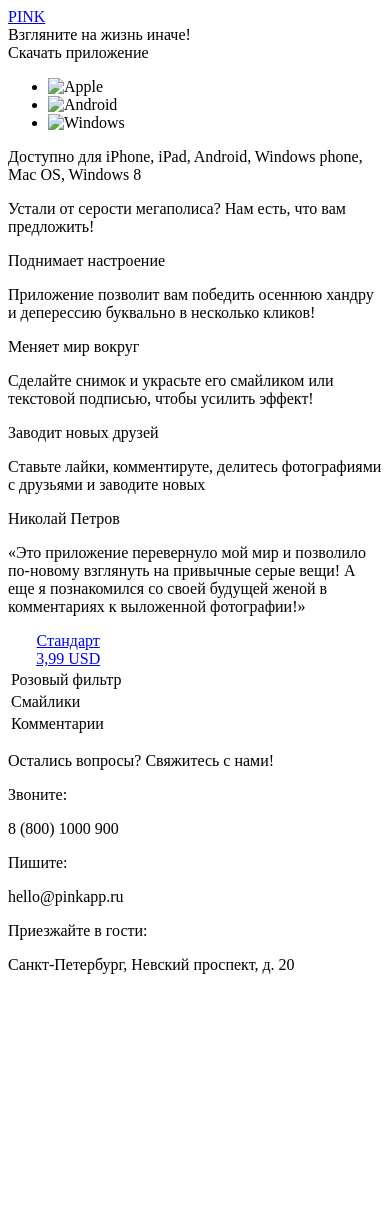
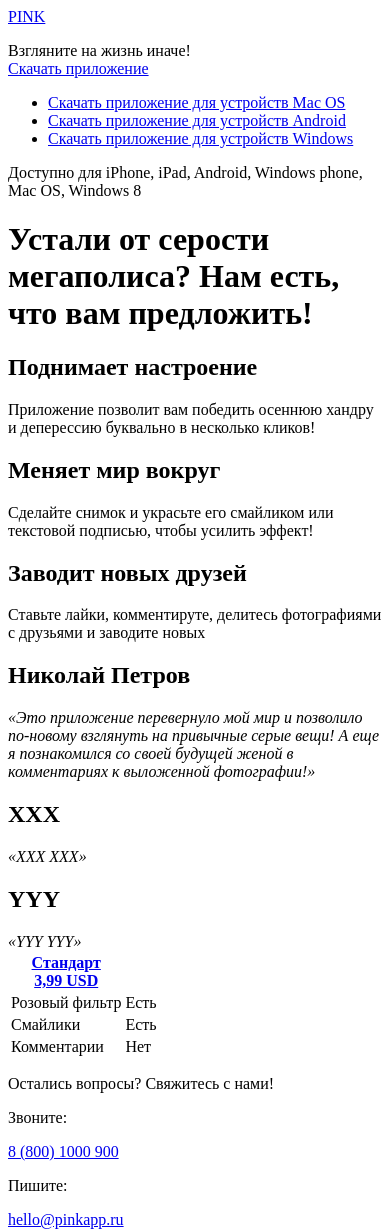
Before and after one commit to oaglazunova/31210-Pink, a website: page index.html in a window 390 px wide. Shown: the top 1231 px of the page. Before the commit the page ends 990 px from the top, so only its background shows below. Drawn offline with Linux system fonts and the light colour scheme.

Commit message:
Ispravleniia posle sozvona

```diff
--- a/index.html
+++ b/index.html
@@ -7,35 +7,32 @@
   <meta charset="utf-8">
   <title>HTML Academy: Pink</title>
   <!-- <link rel="stylesheet" href="css/style.css"> -->
-    <link rel="stylesheet" href="css/fontello.css">
-    <link rel="stylesheet" href="css/animation.css">
-    <!--[if IE 7]><link rel="stylesheet" href="css/fontello-ie7.css"><![endif]-->
 </head>
 
 
 
 <body>
-    <!-- <script src="js/script.js"></script> -->
 
 
 
   <header class="page-header">
-        <div class="container  clearfix">
-            <a class="page-header__logo" href="#">PINK</a>
-            <a class="page-header__btn-menu" href="#"><span class="icon-menu"></span></a>
+    <div class="page-header__inner">
+      <a class="page-header__logo-link" href="#">PINK</a>
+      <a class="page-header__menu-toggler" id="menu-toggler" href="#"><span></span></a>
+      <ul class="main-nav">
+      </ul>
     </div>
   </header>
 
 
 
-    <main class="page-content">
-        <div class="container">
+  <div class="page-content">
 
 
 
-            <div class="promo-block">
-                <div class="promo-block__inner">
-                    <span class="text-big">Взгляните на жизнь иначе!</span>
+    <div class="promo">
+      <div class="promo__inner">
+        <span class="promo__text">Взгляните на жизнь иначе!</span>
       </div>
     </div>
 
@@ -43,13 +40,16 @@
 
     <div class="download">
       <div class="download__inner">
-                    <a class="btn-download">Скачать приложение</a>
+        <a class="btn" href="#">Скачать приложение</a>
         <ul class="download__os-list">
-                        <li><img class="logo-os  logo--apple" src="#" alt="Apple" title="Apple">
+          <li>
+            <a class="logo-os  logo-os--apple" href="#">Скачать приложение для устройств Mac OS</a>
           </li>
-                        <li><img class="logo-os  logo--android" src="#" alt="Android" title="Android">
+          <li>
+            <a class="logo-os  logo-os--android" href="#">Скачать приложение для устройств Android</a>
           </li>
-                        <li><img class="logo-os  logo--windows" src="#" alt="Windows" title="Windows">
+          <li>
+            <a class="logo-os  logo-os--windows" href="#">Скачать приложение для устройств Windows</a>
           </li>
         </ul>
         <p>Доступно для iPhone, iPad, Android, Windows phone, Mac OS, Windows 8</p>
@@ -60,69 +60,92 @@
 
     <div class="features">
       <div class="features__inner">
-                    <p class="text-big">Устали от серости мегаполиса? Нам есть, что вам предложить!</p>
-                    <div class="features__text-block">
-                        <p class="text-header">Поднимает настроение</p>
+        <h1>
+      <span class="header">Устали от серости мегаполиса?</span>
+      <span class="header">Нам есть, что вам предложить!</span>
+      </h1>
+        <section class="features__item">
+          <h2>Поднимает настроение</h2>
           <p>Приложение позволит вам победить осеннюю хандру и деперессию буквально в несколько кликов!</p>
+        </section>
+        <section class="features__item">
+          <h2>Меняет мир вокруг</h2>
+          <p>Сделайте снимок и украсьте его смайликом или текстовой подписью, чтобы усилить эффект!</p>
+        </section>
+        <section class="features__item">
+          <h2>Заводит новых друзей</h2>
+          <p>Ставьте лайки, комментируте, делитесь фотографиями с друзьями и заводите новых</p>
+        </section>
       </div>
-                    <div class="features__text-block">
-                        <p class="text-header">Меняет мир вокруг</p>
-                        <p>Сделайте снимок и украсьте его смайликом или текстовой подписью, чтобы усилить эффект!</p>
     </div>
-                    <div class="features__text-block">
-                        <p class="text-header">Заводит новых друзей</p>
-                        <p>Ставьте лайки, комментируте, делитесь фотографиями с друзьями и заводите новых</p>
+
+
+
+    <div class="reviews">
+      <div class="reviews__inner">
+        <div class="reviews__slider">
+          <div class="reviews__slide">
+            <h2>Николай Петров</h2>
+            <cite>«Это приложение перевернуло мой мир и позволило по-новому взглянуть на привычные серые вещи! А еще я познакомился со своей будущей женой в комментариях к выложенной фотографии!»</cite>
+          </div>
+          <div class="reviews__slide">
+            <h2>XXX</h2>
+            <cite>«XXX XXX»</cite>
+          </div>
+          <div class="reviews__slide">
+            <h2>YYY</h2>
+            <cite>«YYY YYY»</cite>
+          </div>
+          <div class="paginator">
+            <a class="paginator__btn  paginator__btn--active" href="#"></a>
+            <a class="paginator__btn" href="#"></a>
+            <a class="paginator__btn" href="#"></a>
+          </div>
         </div>
       </div>
     </div>
 
 
 
-            <div class="user-reviews">
-                <div class="user-reviews__inner">
-                    <p class="text-header">Николай Петров</p>
-                    <p>«Это приложение перевернуло мой мир и позволило по-новому взглянуть на привычные серые вещи! А еще я познакомился со своей будущей женой в комментариях к выложенной фотографии!»</p>
-                    <div class="paginator  user-reviews__paginator">
-                        <a class="paginator__btn  paginator__btn--active" href="#"></a>
-                        <a class="paginator__btn" href="#"></a>
-                        <a class="paginator__btn" href="#"></a>
-                    </div>
-                </div>
-            </div>
-
-
-
-            <div class="packages-info">
-                <div class="packages-info__inner">
-                    <div class="packages-info__table-wrap">
-                        <table class="packages-info__table">
-                            <caption>
-                                <a class="package-buy" href="#">
-                                    <span class="package-name">Стандарт</span>
+    <div class="tariffs">
+      <div class="tariffs__inner">
+        <div class="tariffs__table-wrap">
+          <table class="tariffs__table">
+            <tr>
+              <th>
+                <a class="tariff-buy" href="#">
+                  <span class="tariff-name">Стандарт</span>
                   <br>
-                                    <span class="package-price">3,99 USD</span>
+                  <span class="tariff-price">3,99 USD</span>
                 </a>
-                            </caption>
+              </th>
+              <th class="del"></th>
               <tr>
-                                <td class="packages-info__table-col-1"><a class="package-option">Розовый фильтр</a>
+                <td class="tariffs__col-1">
+                  <span class="package-option">Розовый фильтр</span>
                 </td>
-                                <td class="packages-info__table-col-2"><span class="icon-check"></span>
+                <td class="tariffs__col-2">
+                  <span class="icon-check">Есть</span>
                 </td>
               </tr>
               <tr>
-                                <td class="packages-info__table-col-1"><a class="package-option">Смайлики</a>
+                <td class="tariffs__col-1">
+                  <a class="package-option">Смайлики</a>
                 </td>
-                                <td class="packages-info__table-col-2"><span class="icon-check"></span>
+                <td class="tariffs__col-2">
+                  <span class="icon-check">Есть</span>
                 </td>
               </tr>
               <tr>
-                                <td class="packages-info__table-col-1"><a class="package-option">Комментарии</a>
+                <td class="tariffs__col-1">
+                  <a class="package-option">Комментарии</a>
                 </td>
-                                <td class="packages-info__table-col-2"><span class="icon-cancel"></span>
+                <td class="tariffs__col-2">
+                  <span class="icon-cancel">Нет</span>
                 </td>
               </tr>
           </table>
-                        <div class="paginator  packages-info__paginator">
+          <div class="paginator">
             <a class="paginator__btn  paginator__btn--active" href="#"></a>
             <a class="paginator__btn" href="#"></a>
             <a class="paginator__btn" href="#"></a>
@@ -135,18 +158,18 @@
 
     <footer class="page-footer">
       <div class="page-footer__inner">
-                    <p class="text-big">Остались вопросы? Свяжитесь с нами!</p>
+        <p class="page-footer__h1">Остались вопросы? Свяжитесь с нами!</p>
         <div class="page-footer__contacts">
-                        <p class="text-header">Звоните:</p>
-                        <p class="page-footer__contact-text">8 (800) 1000 900</p>
+          <p class="page-footer__h1">Звоните:</p>
+          <a href="tel:88001000900">8 (800) 1000 900</a>
         </div>
         <div class="page-footer__contacts">
-                        <p class="text-header">Пишите:</p>
-                        <p class="page-footer__contact-text">hello@pinkapp.ru</p>
+          <p class="page-footer__h1">Пишите:</p>
+          <a href="mailto:hello@pinkapp.ru">hello@pinkapp.ru</a>
         </div>
         <div class="page-footer__contacts">
-                        <p class="text-header">Приезжайте в гости:</p>
-                        <p class="page-footer__contact-text">Санкт-Петербург, Невский проспект, д. 20</p>
+          <p class="page-footer__h1">Приезжайте в гости:</p>
+          <p>Санкт-Петербург, Невский проспект, д. 20</p>
         </div>
         <div id="map"></div>
       </div>
@@ -155,7 +178,9 @@
 
 
   </div>
-    </main>
+
+  <!-- <script src="js/script.js"></script> -->
+
 </body>
 
 </html>
```
Lines whose indentation alone changed are shown as unchanged.
